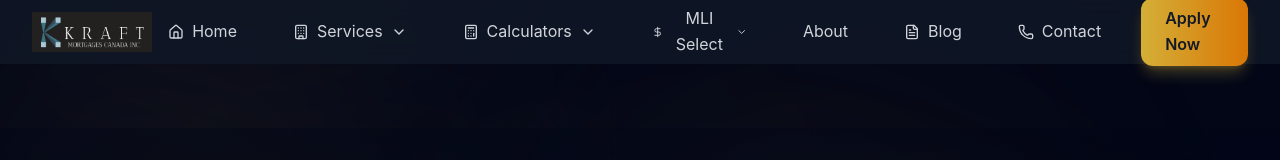
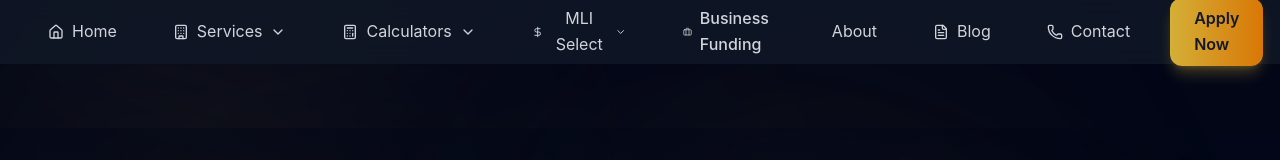
Before and after one commit to varun13125/kraft-mortgages, a Next.js app in the folder apps/web/: page / in a window 1280 px wide. Shown: the top 160 px of the page. Built offline with nearby package versions, Linux system fonts and the light colour scheme; no server answers.

Commit message:
feat(funding): add business funding to top-level navigation menu and services

```diff
--- a/apps/web/app/(site)/page.tsx
+++ b/apps/web/app/(site)/page.tsx
@@ -5,7 +5,7 @@ import Link from "next/link";
 import Navigation from "@/components/Navigation";
 import { BorderRotate } from "@/components/ui/animated-gradient-border";
 import { HeroGeometric } from "@/components/ui/shape-landing-hero";
-import { DollarSign, Home, Building, Users, Shield, TrendingUp, Calculator, Phone, Mail, MapPin, CheckCircle, ArrowRight } from "lucide-react";
+import { DollarSign, Home, Building, Users, Shield, TrendingUp, Calculator, Phone, Mail, MapPin, CheckCircle, ArrowRight, Briefcase } from "lucide-react";
 
 export default function ModernHomepage() {
   const [showLeadForm, setShowLeadForm] = useState(false);
@@ -393,7 +393,8 @@ export default function ModernHomepage() {
                 { icon: Users, title: 'Self-Employed Solutions', desc: 'Traditional banks often struggle to qualify entrepreneurs, freelancers, and small business owners. We offer stated-income and alternative-verification programs that recognize the full picture of your earnings — not just your T4.', href: '/self-employed-mortgages' },
                 { icon: Shield, title: 'Purchase Financing', desc: 'Whether it\'s your first home, an investment property, or a vacation retreat, we match you with the right lender and the right product. We handle single-family, condo, duplex, and multi-unit purchases across all three provinces.', href: '/purchase-financing' },
                 { icon: DollarSign, title: 'Refinancing & Equity', desc: 'Your home equity is a powerful financial tool. We help clients consolidate high-interest debt, fund renovations, access cash for investments, or simply secure a better rate at renewal. Strategic refinancing can save you tens of thousands over your mortgage term.', href: '/refinancing' },
-                { icon: TrendingUp, title: 'Private Lending', desc: 'When timeline, credit, or property type falls outside conventional guidelines, private lending bridges the gap. We work with a vetted network of private lenders to deliver fast approvals — often within 24 to 48 hours — for short-term and alternative financing needs.', href: '/private-lending' }
+                { icon: TrendingUp, title: 'Private Lending', desc: 'When timeline, credit, or property type falls outside conventional guidelines, private lending bridges the gap. We work with a vetted network of private lenders to deliver fast approvals — often within 24 to 48 hours — for short-term and alternative financing needs.', href: '/private-lending' },
+                { icon: Briefcase, title: 'Business Funding', desc: 'Secure working capital, lines of credit, or equipment financing to grow operations. Check qualification offers in under 2 minutes with no impact on your credit score through our dedicated portal.', href: 'https://ca.referral.mpowerfunds.com/form?referral_name=varun@kraftmortgages.ca', external: true }
               ].map((service, i) => (
                 <motion.div
                   key={i}
@@ -408,9 +409,15 @@ export default function ModernHomepage() {
                   </div>
                   <h3 className="text-xl font-semibold text-gray-100 mb-3">{service.title}</h3>
                   <p className="text-gray-400 leading-relaxed mb-4">{service.desc}</p>
-                  <Link href={service.href as any} className="inline-flex items-center text-gold-400 hover:text-gold-300 transition-colors text-sm font-medium">
-                    Learn More <ArrowRight className="w-4 h-4 ml-1" />
-                  </Link>
+                  {service.external ? (
+                    <a href={service.href} target="_blank" rel="noopener noreferrer" className="inline-flex items-center text-gold-400 hover:text-gold-300 transition-colors text-sm font-medium">
+                      Apply Now <ArrowRight className="w-4 h-4 ml-1" />
+                    </a>
+                  ) : (
+                    <Link href={service.href as any} className="inline-flex items-center text-gold-400 hover:text-gold-300 transition-colors text-sm font-medium">
+                      Learn More <ArrowRight className="w-4 h-4 ml-1" />
+                    </Link>
+                  )}
                 </motion.div>
               ))}
             </div>
--- a/apps/web/components/Navigation.tsx
+++ b/apps/web/components/Navigation.tsx
@@ -370,6 +370,14 @@ export default function Navigation() {
               </div>
 
               <Link
+                href="/business-funding"
+                className="flex items-center gap-2 px-4 py-2 text-gray-300 hover:text-gold-400 transition-colors font-medium"
+              >
+                <Briefcase className="w-4 h-4" />
+                Business Funding
+              </Link>
+
+              <Link
                 href="/about"
                 className="px-4 py-2 text-gray-300 hover:text-gold-400 transition-colors"
               >
@@ -598,6 +606,14 @@ export default function Navigation() {
 
               <div className="border-t border-gray-700 pt-4">
                 <Link
+                  href="/business-funding"
+                  className="flex items-center gap-3 px-4 py-3 text-lg text-gray-300 hover:text-gold-400 transition-colors"
+                  onClick={() => setMobileMenuOpen(false)}
+                >
+                  <Briefcase className="w-5 h-5 text-gold-400" />
+                  Business Funding
+                </Link>
+                <Link
                   href="/about"
                   className="block px-4 py-3 text-lg text-gray-300 hover:text-gold-400 transition-colors"
                   onClick={() => setMobileMenuOpen(false)}
```
